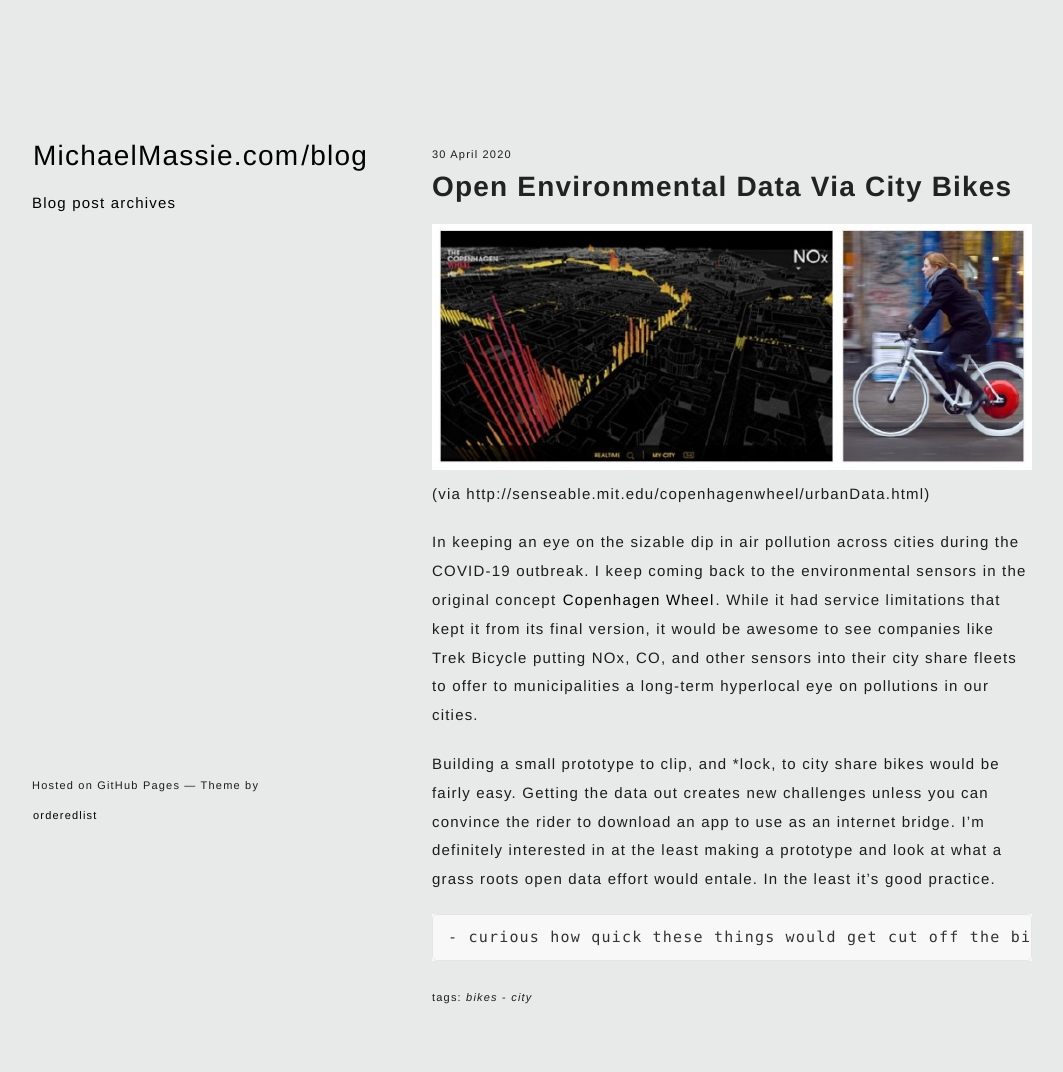
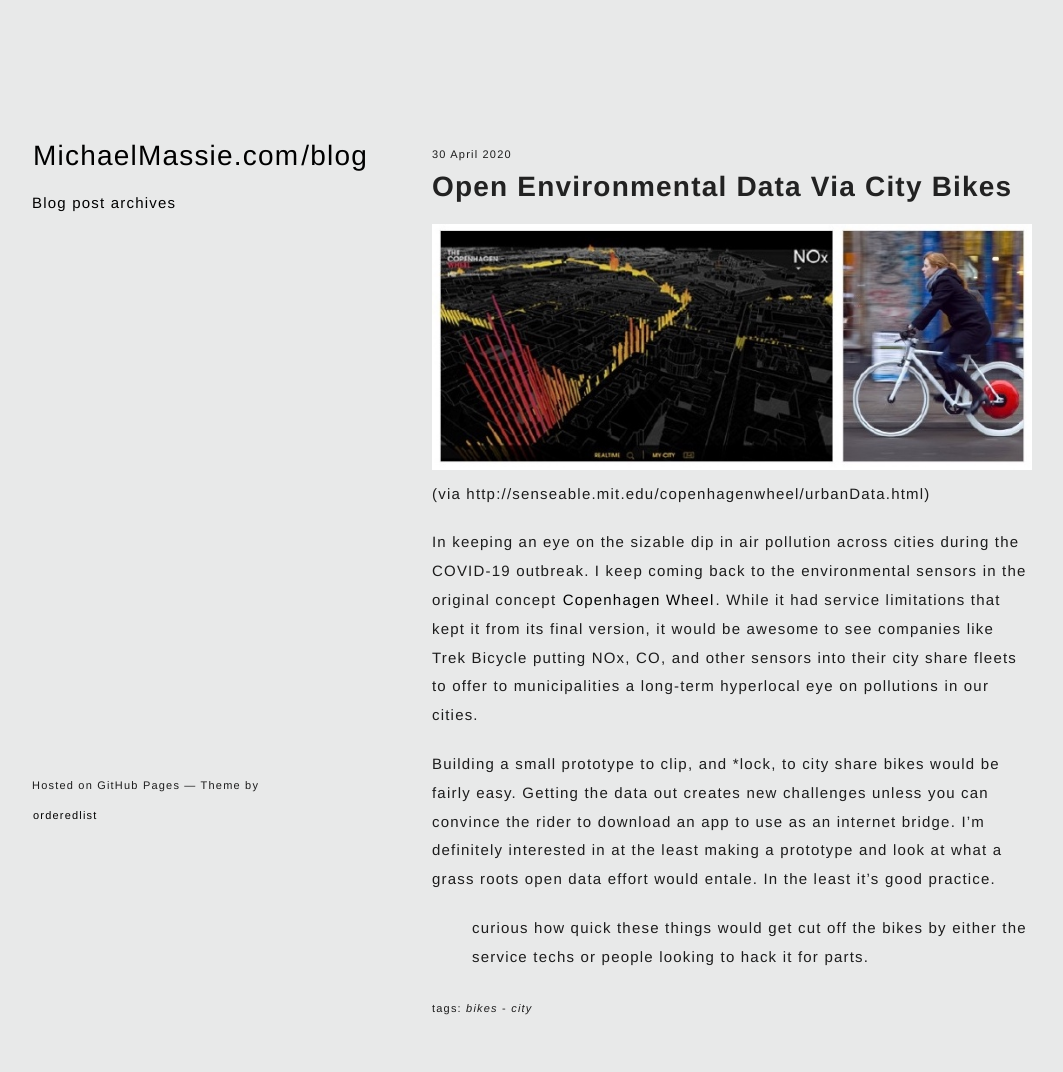
Before and after one commit to mmassie/mmassie.github.io, a Jekyll site: the page built from _posts/2020-04-30-Open-Environmental-Data-Via-City-Bikes.md, in a window 1280 px wide. Shown: the whole page, without its empty margins (108-1171 px from the left). Built offline with Jekyll 4.4.1, drawn with Linux system fonts in a browser that asks for light colours.

Commit message:
format fix

```diff
--- a/_posts/2020-04-30-Open-Environmental-Data-Via-City-Bikes.md
+++ b/_posts/2020-04-30-Open-Environmental-Data-Via-City-Bikes.md
@@ -10,4 +10,4 @@ In keeping an eye on the sizable dip in air pollution across cities during the C
 
 Building a small prototype to clip, and *lock, to city share bikes would be fairly easy. Getting the data out creates new challenges unless you can convince the rider to download an app to use as an internet bridge. I'm definitely interested in at the least making a prototype and look at what a grass roots open data effort would entale. In the least it's good practice.
 
-    - curious how quick these things would get cut off the bikes by either the service techs or people looking to hack it for parts.
+* curious how quick these things would get cut off the bikes by either the service techs or people looking to hack it for parts.
```
